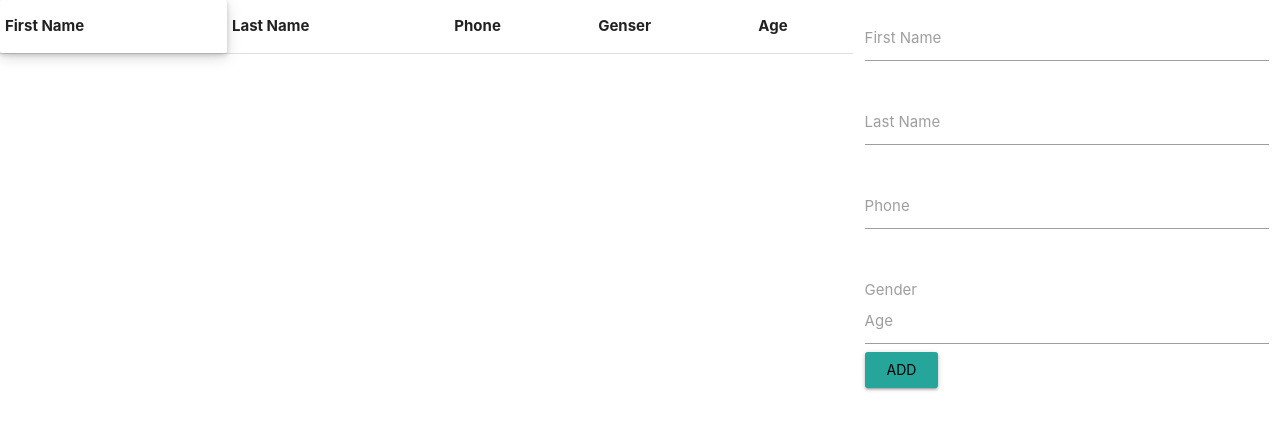
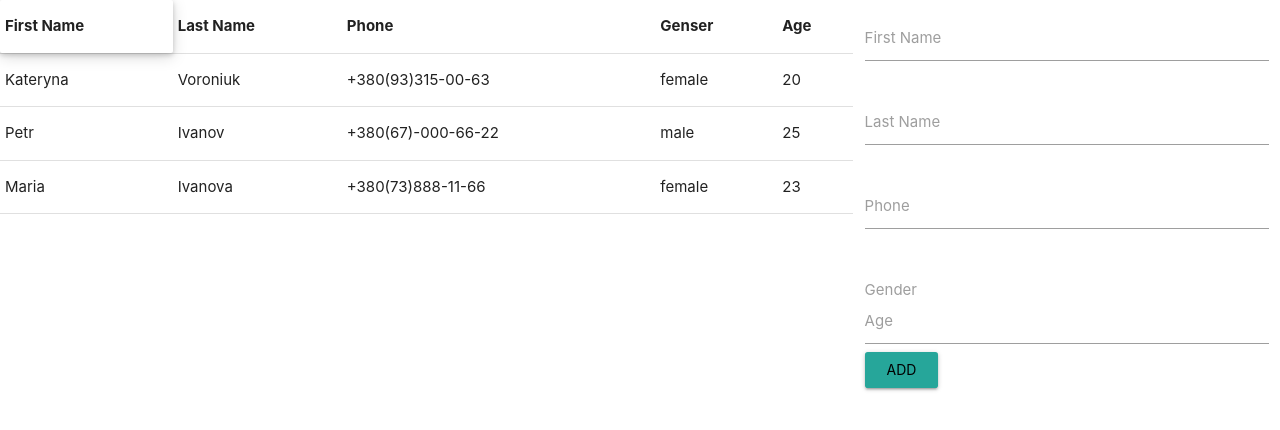
Before and after one commit to kvoroniuk/table-sort-form, a plain HTML site: page table form/index.html in a window 1280 px wide. Drawn offline with nearby package versions, Linux system fonts and the light colour scheme.

Commit message:
with clear

```diff
--- a/table form/controller.js
+++ b/table form/controller.js
@@ -13,6 +13,7 @@ window.addEventListener('load', function () {
         if (Validate()) {
             var person = GetValues();
             SetValues (person);
+            Clear ();
         }
     });
     //firstname
@@ -127,3 +128,10 @@ function deleteRow(r) {
     var i = r.parentNode.parentNode.rowIndex;
     document.getElementsByTagName("table")[0].deleteRow(i);
 }
+
+function Clear () {
+    for (var i=0; i<5; i++) {
+        var form = document.getElementById('form').getElementsByTagName('input')[i];
+        form.value = "";
+    }
+}
--- a/table form/index.html
+++ b/table form/index.html
@@ -27,6 +27,27 @@
     </thead>
 
     <tbody>
+    <tr>
+        <td>Kateryna</td>
+        <td>Voroniuk</td>
+        <td>+380(93)315-00-63</td>
+        <td>female</td>
+        <td>20</td>
+    </tr>
+    <tr>
+        <td>Petr</td>
+        <td>Ivanov</td>
+        <td>+380(67)-000-66-22</td>
+        <td>male</td>
+        <td>25</td>
+    </tr>
+    <tr>
+        <td>Maria</td>
+        <td>Ivanova</td>
+        <td>+380(73)888-11-66</td>
+        <td>female</td>
+        <td>23</td>
+    </tr>
     </tbody>
 </table>
     <form class="col s4" id="form">
```
